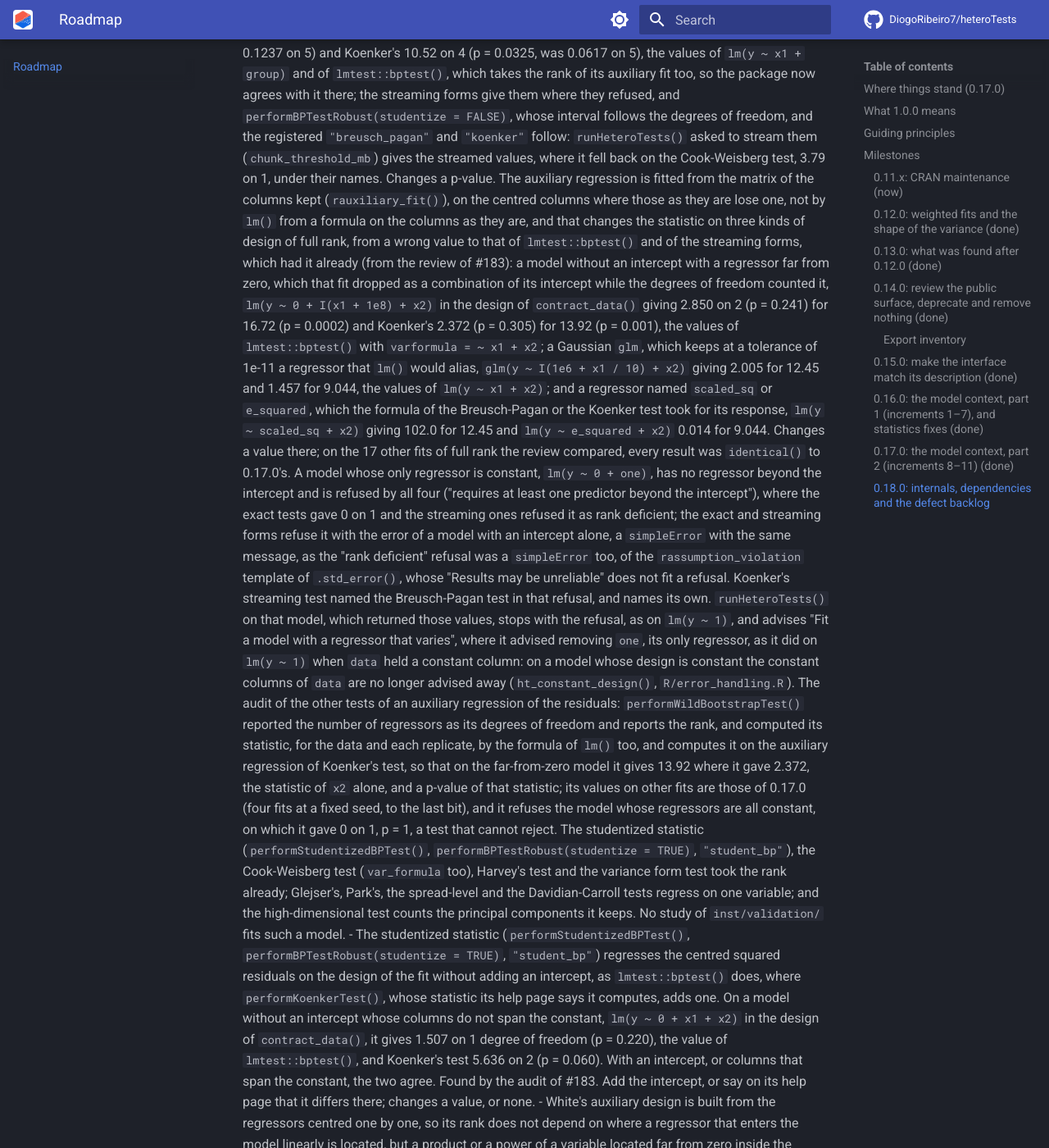
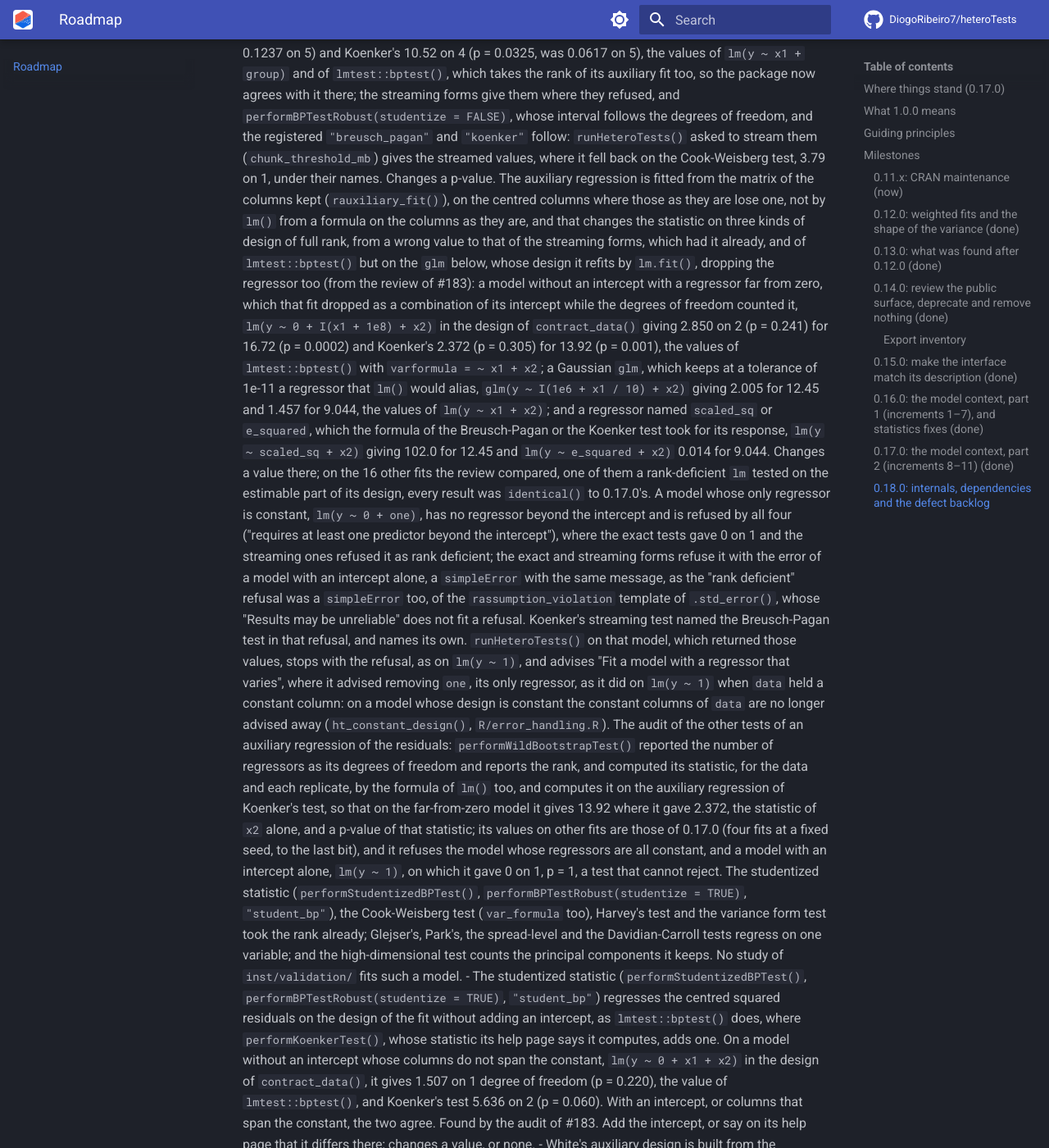
Before and after one commit to DiogoRibeiro7/heteroTests, an MkDocs documentation site: the page built from docs/roadmap.md, in a window 1280 px wide and 1400 px high, scrolled down 55280 px. Shown: the whole window at 82% size. Built offline with MkDocs 1.6.1 and Material for MkDocs 9.7.7, drawn with Linux system fonts in a browser that asks for light colours; comment, search, counter and statistics services are not loaded.

Commit message:
Say that the new statistic is lmtest's but on the Gaussian glm, count the fits the review compared, and refuse lm(y ~ 1) in the wild bootstrap's record
On the glm, lmtest::bptest() refits the design by lm.fit() and drops the
far regressor too, so the value the branch gives there is that of the
streaming forms and of the well-conditioned model, not lmtest's; the help
pages, the roadmap and a test comment said lmtest's on all three kinds. The
review compared 16 other fits, one of them rank-deficient, not 17. The wild
bootstrap refuses a model with an intercept alone as well; its help page,
the roadmap and a test now say so.

```diff
--- a/docs/roadmap.md
+++ b/docs/roadmap.md
@@ -2511,8 +2511,9 @@ announced in bold in `NEWS.md`.
         (`rauxiliary_fit()`), on the centred columns where those as they are lose
         one, not by `lm()` from a formula on the columns as they are, and that
         changes the statistic on three kinds of design of full rank, from a
-        wrong value to that of `lmtest::bptest()` and of the streaming forms,
-        which had it already (from the review of #183): a model without an
+        wrong value to that of the streaming forms, which had it already, and of
+        `lmtest::bptest()` but on the `glm` below, whose design it refits by
+        `lm.fit()`, dropping the regressor too (from the review of #183): a model without an
         intercept with a regressor far from zero, which that fit dropped as a
         combination of its intercept while the degrees of freedom counted it,
         `lm(y ~ 0 + I(x1 + 1e8) + x2)` in the design of `contract_data()` giving
@@ -2524,8 +2525,9 @@ announced in bold in `NEWS.md`.
         `lm(y ~ x1 + x2)`; and a regressor named `scaled_sq` or `e_squared`, which
         the formula of the Breusch-Pagan or the Koenker test took for its response,
         `lm(y ~ scaled_sq + x2)` giving 102.0 for 12.45 and `lm(y ~ e_squared + x2)`
-        0.014 for 9.044. Changes a value there; on the 17 other fits of full rank
-        the review compared, every result was `identical()` to 0.17.0's.
+        0.014 for 9.044. Changes a value there; on the 16 other fits the review
+        compared, one of them a rank-deficient `lm` tested on the estimable part
+        of its design, every result was `identical()` to 0.17.0's.
         A model whose only regressor is constant, `lm(y ~ 0 + one)`, has no
         regressor beyond the intercept and is refused by all four ("requires at
         least one predictor beyond the intercept"), where the exact tests gave 0
@@ -2550,7 +2552,8 @@ announced in bold in `NEWS.md`.
         2.372, the statistic of `x2` alone, and a p-value of that statistic; its
         values on other fits are those of 0.17.0 (four fits at a fixed seed, to
         the last bit), and it refuses the model whose regressors are all
-        constant, on which it gave 0 on 1, p = 1, a test that cannot reject. The
+        constant, and a model with an intercept alone, `lm(y ~ 1)`, on which it
+        gave 0 on 1, p = 1, a test that cannot reject. The
         studentized statistic (`performStudentizedBPTest()`,
         `performBPTestRobust(studentize = TRUE)`, `"student_bp"`), the
         Cook-Weisberg test (`var_formula` too), Harvey's test and the variance
```
Also changed, not shown: ROADMAP.md (+8 -5 lines), docs/reference/performBPTest.md (+1 -1 lines), docs/reference/performKoenkerTest.md (+1 -1 lines), docs/reference/performWildBootstrapTest.md (+2 -1 lines), 8 other files.
